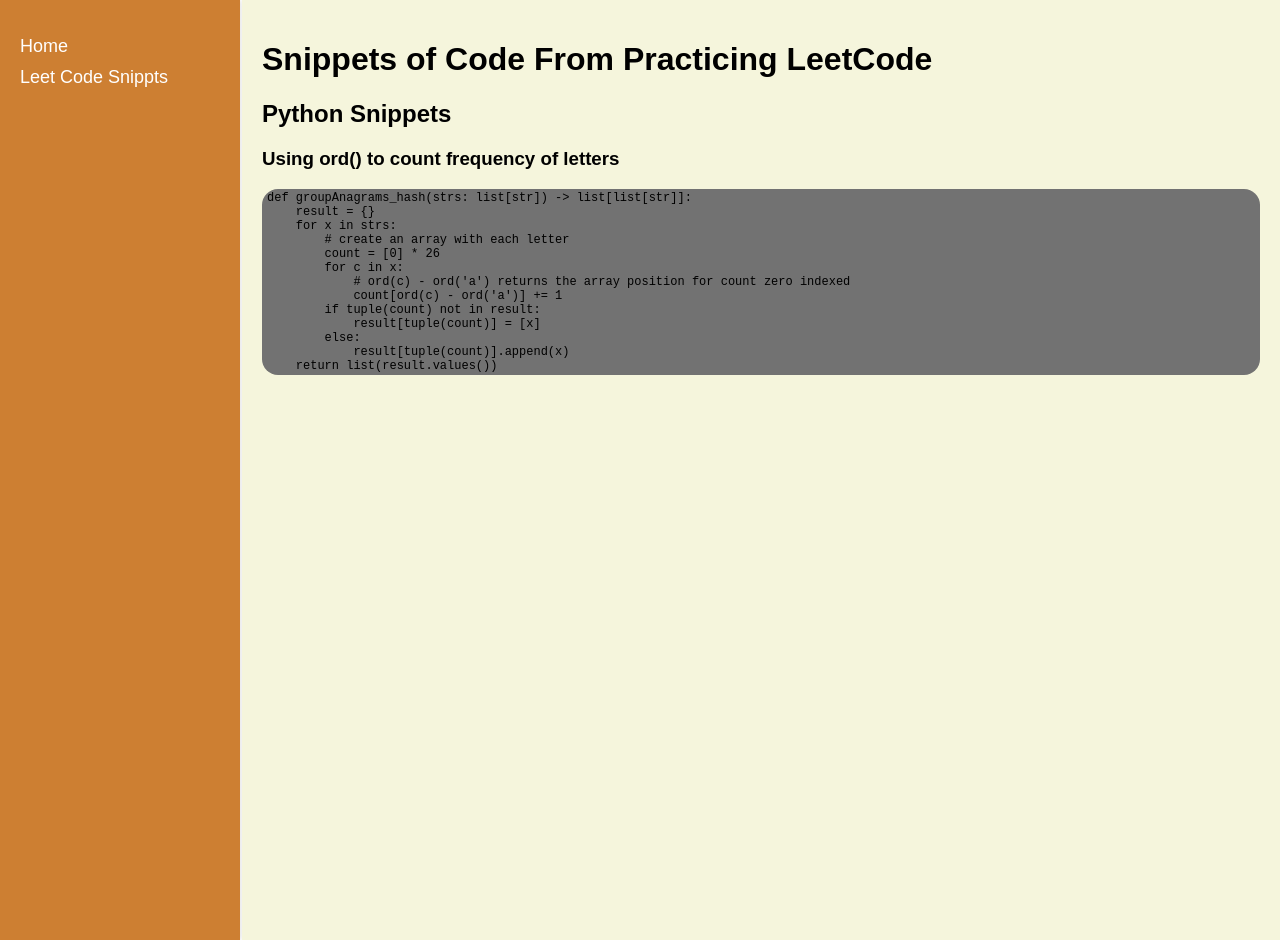
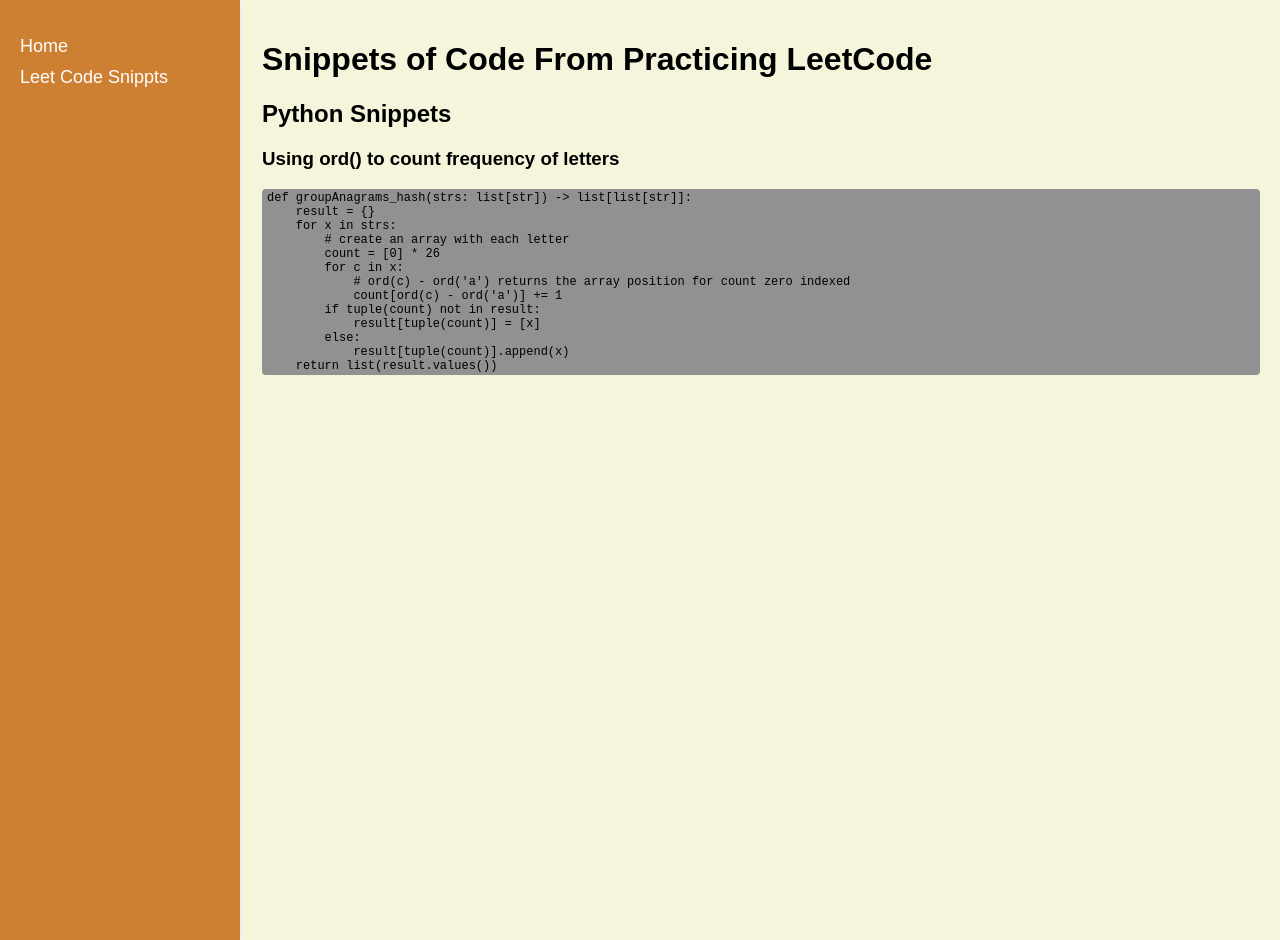
Before and after one commit to Etharialle/Etharialle, an MkDocs documentation site: the page built from website/docs/leetcode-snippets.md, in a window 1280 px wide. Built offline with MkDocs 1.6.1, drawn with Linux system fonts in a browser that asks for light colours.

Commit message:
code blocks

```diff
--- a/website/themes/etharialle/css/etharialle.css
+++ b/website/themes/etharialle/css/etharialle.css
@@ -80,7 +80,7 @@ pre code {
     padding: 12px;
     font-size: 12px;
     color: #000;
-    background: #727272;
-    border-radius: 1rem;
+    background: #919191;
+    border-radius: .25rem;
     border-color: #000000;
 }
```
Also changed, not shown: website/site/css/etharialle.css.
